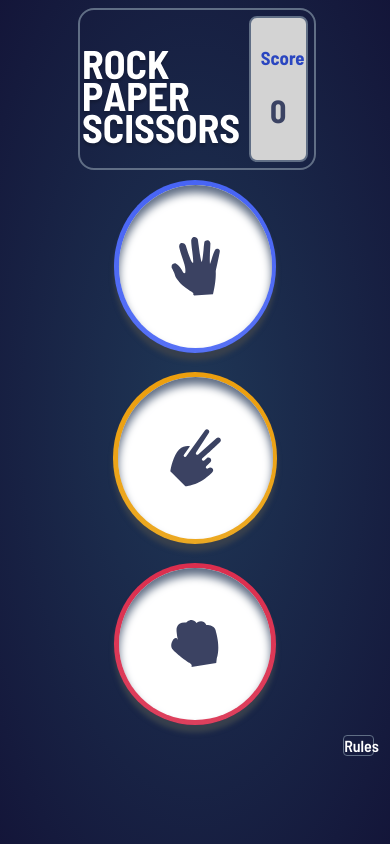
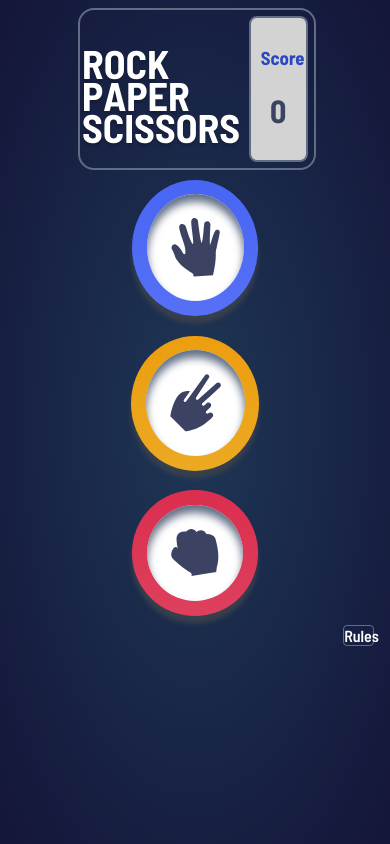
Before and after one commit to phellwege/RockPaperScissors, a React (Create React App) app: page / in a window 390 px wide. Built offline with nearby package versions, Linux system fonts and the light colour scheme.

Commit message:
hand ratio corrected

```diff
--- a/src/RPS.css
+++ b/src/RPS.css
@@ -245,4 +245,25 @@ h2 {
         flex-direction: row;
         justify-content: space-between;
     }
+    .resultsWrap #rock {
+        padding: 15%;
+    }
+    .resultsWrap #paper {
+        padding: 15%;
+    }
+    .resultsWrap #scissor {
+        padding: 15%;
+    }
+    #rock {
+        padding: 7.5%;
+    }
+    #paper {
+        padding: 7.5%;
+    }
+    #scissor {
+        padding: 7.5%;
+    }
+    .hand {
+        padding: 1.5em;
+    }
 }
```
